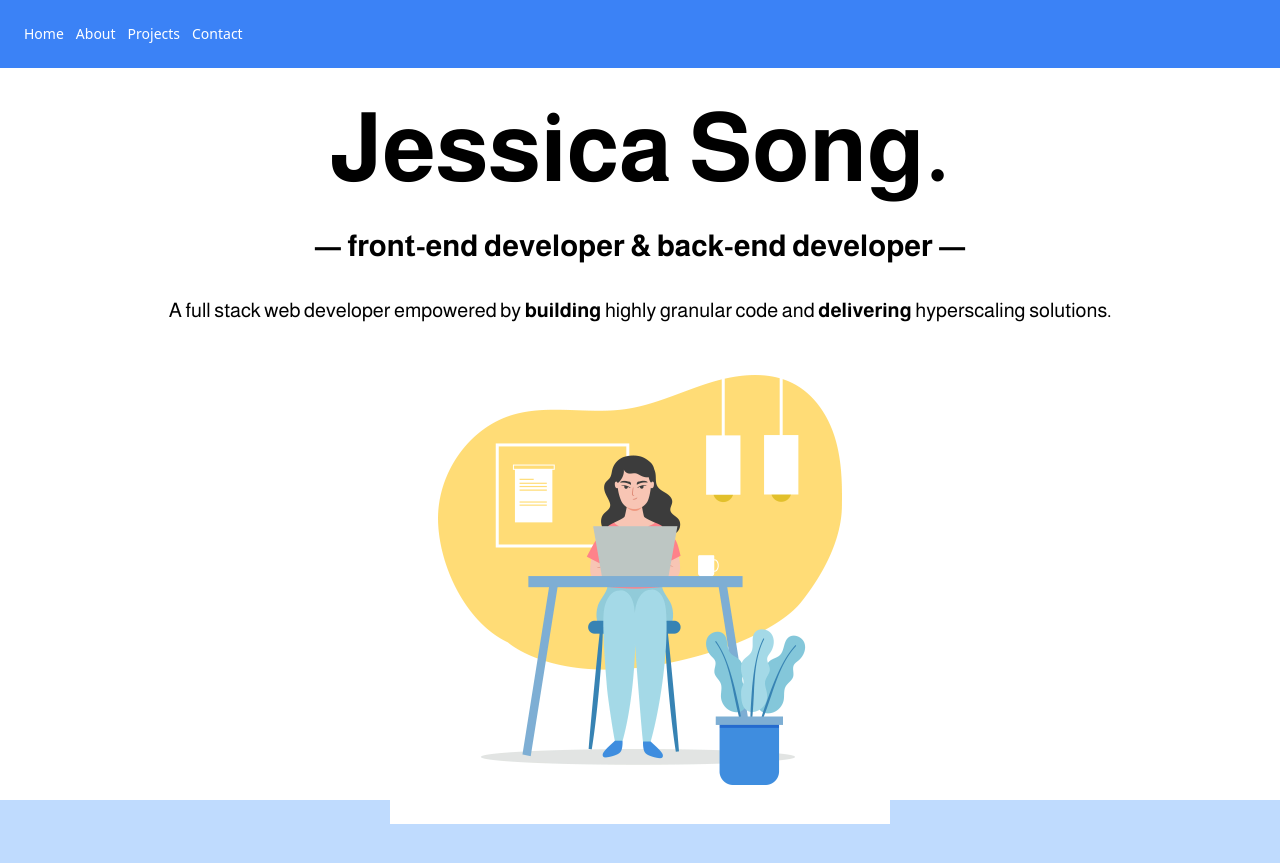
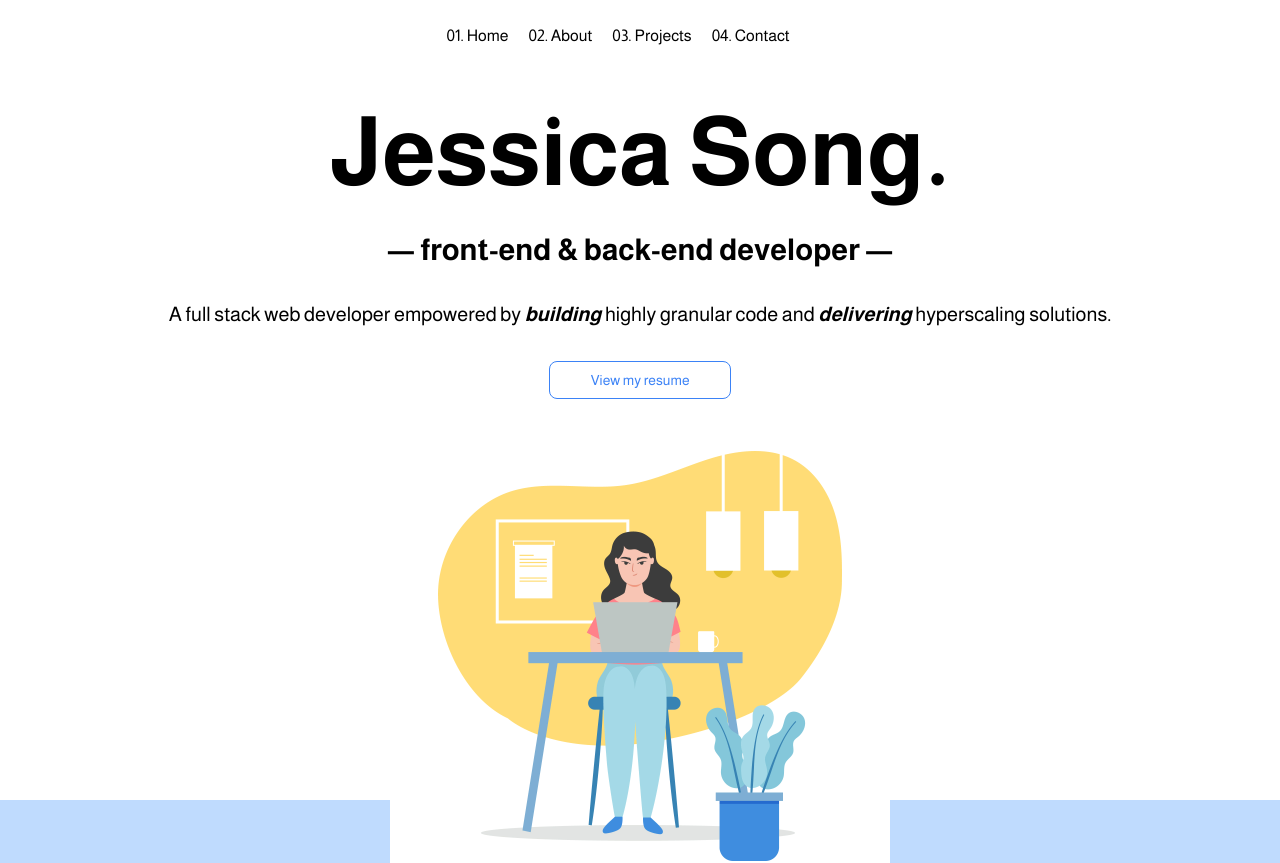
Before and after one commit to jsong73/jessica-song, a React (Create React App) app: page / in a window 1280 px wide. Shown: the top 863 px of the page. Built offline with nearby package versions, Linux system fonts and the light colour scheme.

Commit message:
finished home

```diff
--- a/src/App.css
+++ b/src/App.css
@@ -2,10 +2,14 @@ html{
     scroll-behavior: smooth;
 }
 
+#home{
+    font-family: 'Almarai', sans-serif;
+}
+
+
 #full-name{
     font-family: 'Almarai', sans-serif;
     font-weight: 700;
-
 }
 
 #title{
--- a/src/pages/PortfolioContainer.js
+++ b/src/pages/PortfolioContainer.js
@@ -9,14 +9,14 @@ function PortfolioContainer () {
             id="home"
             className="snap-start w-screen h-screen">
 
-            <nav className="flex items-center justify-between flex-wrap bg-blue-500 p-6">
-                <div className="flex items-center flex-shrink-0 text-white mr-6">
+            <nav className="flex  items-center justify-center flex-wrap p-6">
+                <div className="flex items-center flex-shrink-0 mr-6">
                         <ul className="w-full block flex-grow lg:flex lg:items-center lg:w-auto">
-                        <div class="text-sm lg:flex-grow">
-                            <li className="mr-3 inline-block"> <a href="#home">Home</a></li>
-                            <li className="mr-3 inline-block"> <a href="#about">About</a></li>
-                            <li className="mr-3 inline-block"> <a href="#projects">Projects</a></li>
-                            <li className="mr-3 inline-block"> <a href="#contact">Contact</a></li>
+                        <div className="text-md lg:flex-grow ">
+                            <li className="mr-5 inline-block hover:text-blue-500 hover:italic"> 01. <a href="#home">Home</a></li>
+                            <li className="mr-5 inline-block hover:text-blue-500 hover:italic"> 02. <a href="#about">About</a></li>
+                            <li className="mr-5 inline-block hover:text-blue-500 hover:italic"> 03. <a href="#projects">Projects</a></li>
+                            <li className="mr-5 inline-block hover:text-blue-500 hover:italic"> 04. <a href="#contact">Contact</a></li>
                             </div>
                         </ul>
 
@@ -27,15 +27,26 @@ function PortfolioContainer () {
             text-8xl text-center justify-center items-center"> Jessica Song.
             </h1>
 
-            <h1 id="title" className="text-3xl mt-8 text-center justify-center
-            items-center"> — front-end developer & back-end developer —
+            <h1 id="title" className="text-3xl mt-8 text-center justify-center items-center"> — front-end & back-end developer —
             </h1>
 
 
             <p id="bio" className="text-xl mt-8 text-center justify-center items-center"> A
-            full stack web developer empowered by <b>building</b> highly granular code and
-            <b> delivering </b> hyperscaling solutions.
+            full stack web developer empowered by <b className="italic"> building</b> highly granular code and
+            <b className="italic"> delivering </b> hyperscaling solutions.
             </p>
+
+            <div className=" text-center justify-center items-center mt-10 mb-2">
+                <a
+                    className="text-blue-500 hover:text-white border border-blue-500 hover:bg-blue-500
+                    focus:ring-blue-300 font-medium rounded-lg text-sm px-10 py-2.5 text-center dark:border-blue-500 dark:text-blue-500 dark:hover:text-white dark:hover:bg-blue-500"
+                    href="https://docs.google.com/document/d/1KtbFgZj_dZ6uu4P9ycTLqT_DTbnaB5PlaWuuW88YAuc/edit"
+                    aria-label="email"
+                    target="_blank"
+                    rel="noopener noreferrer"> View my resume
+                </a>
+             </div>
+
 
 
             <div className="hero container max-w-screen-lg mx-auto pb-10 flex justify-center">
@@ -43,9 +54,13 @@ function PortfolioContainer () {
             computer"/>
             </div>
 
+        </div>
 
 
-        </div>
+
+
+
+
 
 
         <div
```
Also changed, not shown: src/images/techwoman.jpg (deleted).
